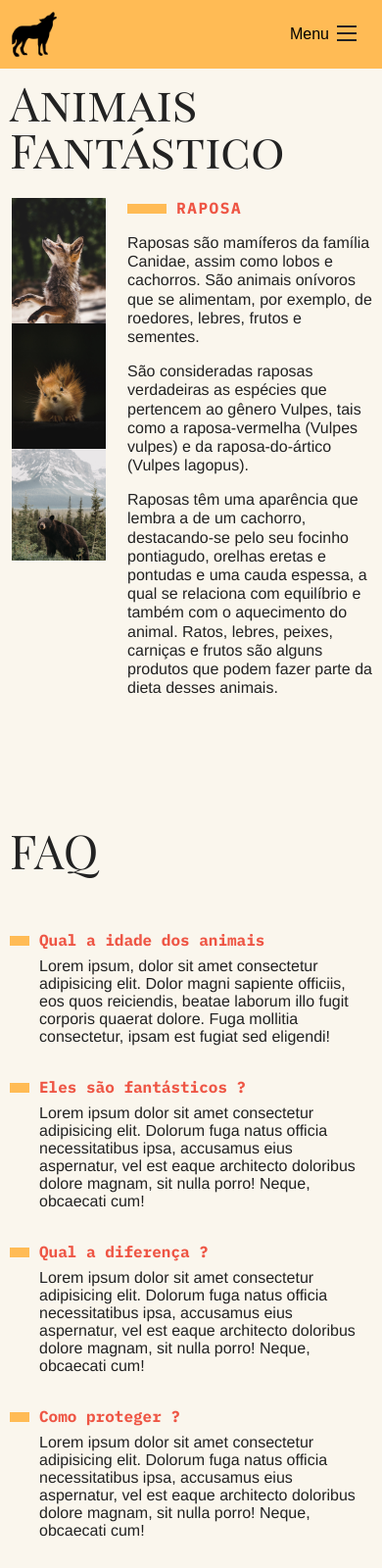
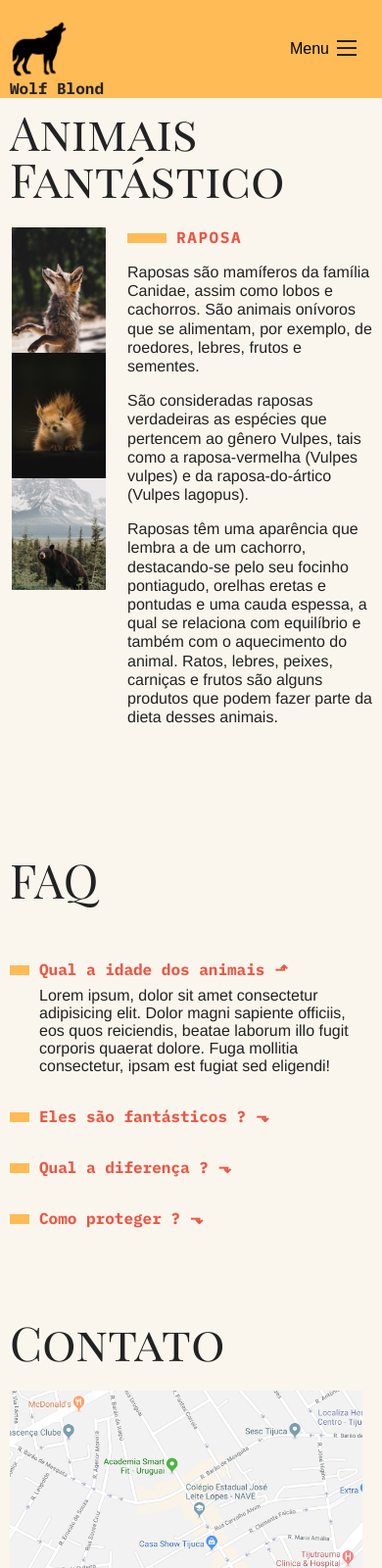
Before and after one commit to JoaoSBarbosa/animais-fantastico, a plain HTML site: page index.html in a window 390 px wide. Shown: the top 1600 px of the page at 98% size. Drawn offline with Linux system fonts and the light colour scheme.

Commit message:
Accordion List

```diff
--- a/assets/css/header/header.css
+++ b/assets/css/header/header.css
@@ -6,20 +6,24 @@
   display: flex;
   justify-content: space-between;
   align-items: center;
-  height: 70px;
+  height: 100px;
+  padding: 20px 10px;
 }
 
-.mascara {
-  border: 2px solid red;
-  clip-path: polygon();
-}
+
 .logo-menu {
   height: 100%;
+  font-family: var(--font1);
+  font-weight: 600;
+
 }
+
 .logo-menu img {
   max-height: 100%;
 }
-
+.logo-menu a{
+  color: inherit;
+}
 #btn-mobile {
   display: none;
 }
--- a/assets/css/main/main.css
+++ b/assets/css/main/main.css
@@ -53,9 +53,6 @@ body {
   filter: grayscale(20%);
   border-left: 2px solid transparent;
   border-right: 2px solid transparent;
-
-
-
 }
 .animais-lista li:hover {
   opacity: 0.9;
@@ -92,6 +89,8 @@ body {
   margin-top: 2rem;
   margin-bottom: 0.5rem;
   color: var(--secondary-color);
+  cursor: pointer;
+
 }
 .faq-lista dt::before {
   content: "";
@@ -105,7 +104,9 @@ body {
   font-family: var(--font2);
   margin-bottom: 0.5rem;
   margin-left: 30px;
+
 }
+
 .js .js-tabcontent section {
   display: none;
 }
@@ -123,6 +124,36 @@ body {
     transform: translate3d(0, 0, 0);
   }
 }
+
+
+.js .js-accordion dd{
+  display: none;
+}
+
+.js .js-accordion dd.ativo {
+  display: block;
+  animation: slideDown .5s forwards;
+}
+
+.js-accordion dt::after{
+  content: "⬎";
+  margin-left: 10px;
+}
+.js-accordion dt.ativo::after{
+  content: "⬏";
+}
+@keyframes slideDown{
+  from{
+    opacity: 0;
+    max-height: 0;
+  }
+  to{
+    opacity: 1;
+    max-height: 300px;
+  }
+}
+
+
 @media (max-width: 700px) {
   body {
     grid-template-columns: 1fr;
--- a/assets/js/script.js
+++ b/assets/js/script.js
@@ -25,12 +25,14 @@ logo.addEventListener("mouseover", logoHover);
 logo.addEventListener("mouseout", logoOut);
 
 // Lista de imagens
+
+function initTabNav() {
   const tabMenu = document.querySelectorAll(".js-tabmenu li");
   const tabConteudo = document.querySelectorAll(".js-tabcontent section");
+  const activeClass = "ativo";
 
   if (tabMenu.length && tabConteudo.length) {
-
-  tabConteudo[0].classList.add("ativo");
+    tabConteudo[0].classList.add(activeClass);
 
     tabMenu.forEach((itemMenu, index) => {
       itemMenu.addEventListener("click", () => {
@@ -40,8 +42,30 @@ if (tabMenu.length && tabConteudo.length) {
 
     function activeTab(index) {
       tabConteudo.forEach((section) => {
-      section.classList.remove("ativo");
+        section.classList.remove(activeClass);
       });
-    tabConteudo[index].classList.add("ativo");
+      tabConteudo[index].classList.add(activeClass);
     }
   }
+}
+initTabNav();
+
+// Acordion List
+
+function initAccordion() {
+  const accordionList = document.querySelectorAll(".js-accordion dt");
+  const activeClass = 'ativo';
+  if (accordionList.length) {
+    accordionList[0].nextElementSibling.classList.add(activeClass);
+    accordionList[0].classList.add(activeClass);
+
+    function activeAccordion() {
+      this.classList.toggle(activeClass);
+      this.nextElementSibling.classList.toggle(activeClass);
+    }
+    accordionList.forEach((item) => {
+      item.addEventListener("click", activeAccordion);
+    });
+  }
+}
+initAccordion();
--- a/index.html
+++ b/index.html
@@ -31,10 +31,12 @@
   </head>
   <body class="cor-p1 background-c1">
     <header class="menu">
-      <a href="./" class="logo-menu">
-        <img src="assets/img/wolf.png" alt="" />
-      </a>
-
+      <div class="logo-menu">
+        <a href="./">
+          <img src="assets/img/wolf.png" alt="" />
+          <span>Wolf Blond</span>
+        </a>
+      </div>
       <nav class="menu-nav" id="nav">
         <button id="btn-mobile" aria-expanded="false">
           Menu
@@ -261,7 +263,7 @@
 
     <section class="grid-section faq" id="faq">
       <h1 class="titulo">FAQ</h1>
-      <dl class="faq-lista">
+      <dl class="faq-lista js-accordion">
         <dt>Qual a idade dos animais</dt>
         <dd>
           Lorem ipsum, dolor sit amet consectetur adipisicing elit. Dolor magni
@@ -318,6 +320,7 @@
       <div class="footer-container">
         <div class="footer-logo">
           <img src="assets/img/wolf.png" alt="" />
+          <span>Wolf Blond</span>
         </div>
 
         <div class="footer-card" id="footer-dev">
@@ -354,7 +357,7 @@
         </div>
       </div>
 
-      <p>Algúns direitos reservados</p>
+      <p>Wolf Blond &copy Alguns direitos reservados</p>
     </footer>
 
     <script src="assets/js/script.js"></script>
```
Lines whose indentation alone changed are shown as unchanged.
